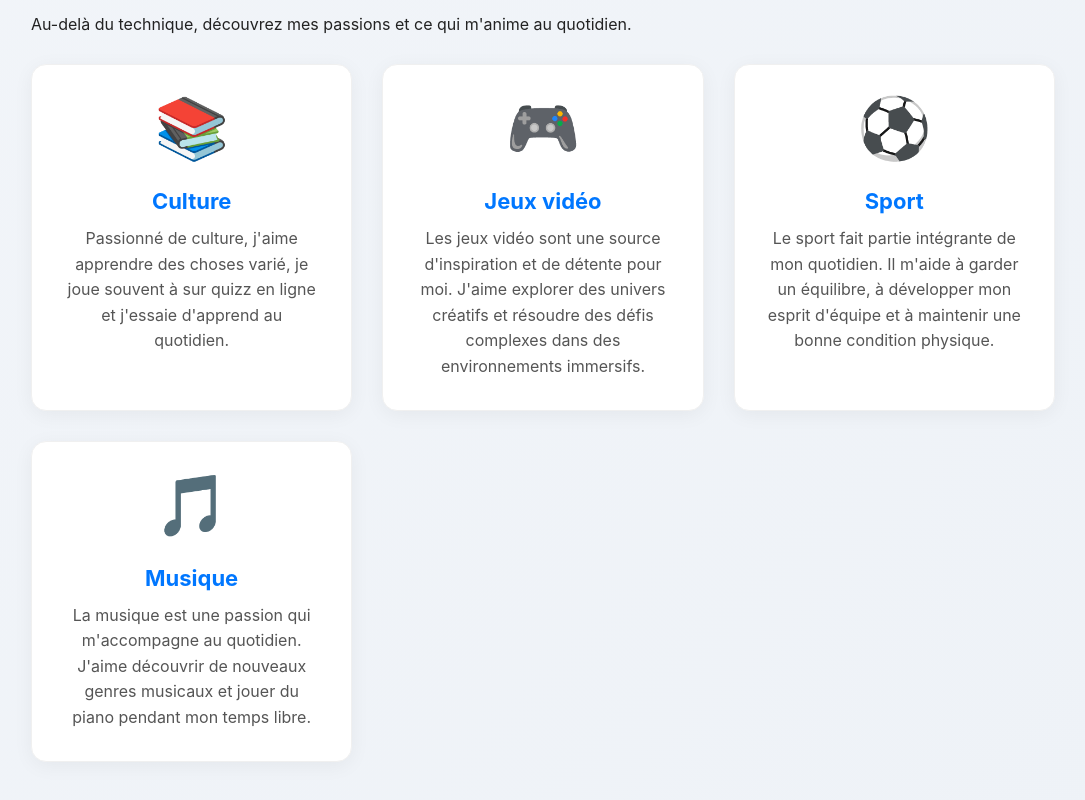
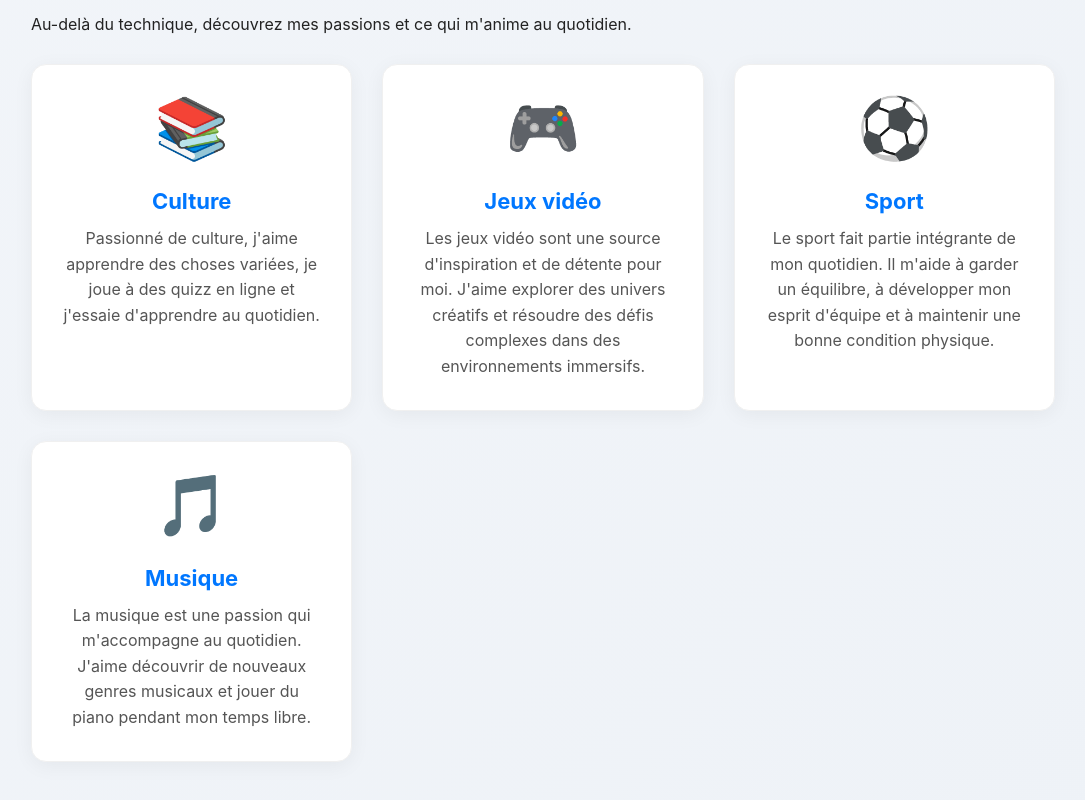
Before and after one commit to ThunderTroll71/Portfolio, a plain HTML site: page index.html in a window 1280 px wide. Shown: the part 4026-4826 px from the top of the page, without its empty margins (97-1182 px from the left). Drawn offline with Linux system fonts and the light colour scheme.

Commit message:
Add files via upload

```diff
--- a/index.html
+++ b/index.html
@@ -171,7 +171,7 @@
             <div class="divers-card card reveal" data-type="divers" data-id="culture">
                 <div class="divers-icon">📚</div>
                 <h3>Culture</h3>
-                <p>Passionné de culture, j'aime apprendre des choses varié, je joue souvent à sur quizz en ligne et j'essaie d'apprend au quotidien.</p>
+                <p>Passionné de culture, j'aime apprendre des choses variées, je joue à des quizz en ligne et j'essaie d'apprendre au quotidien.</p>
             </div>
 
             <div class="divers-card card reveal" data-type="divers" data-id="tech">
```
